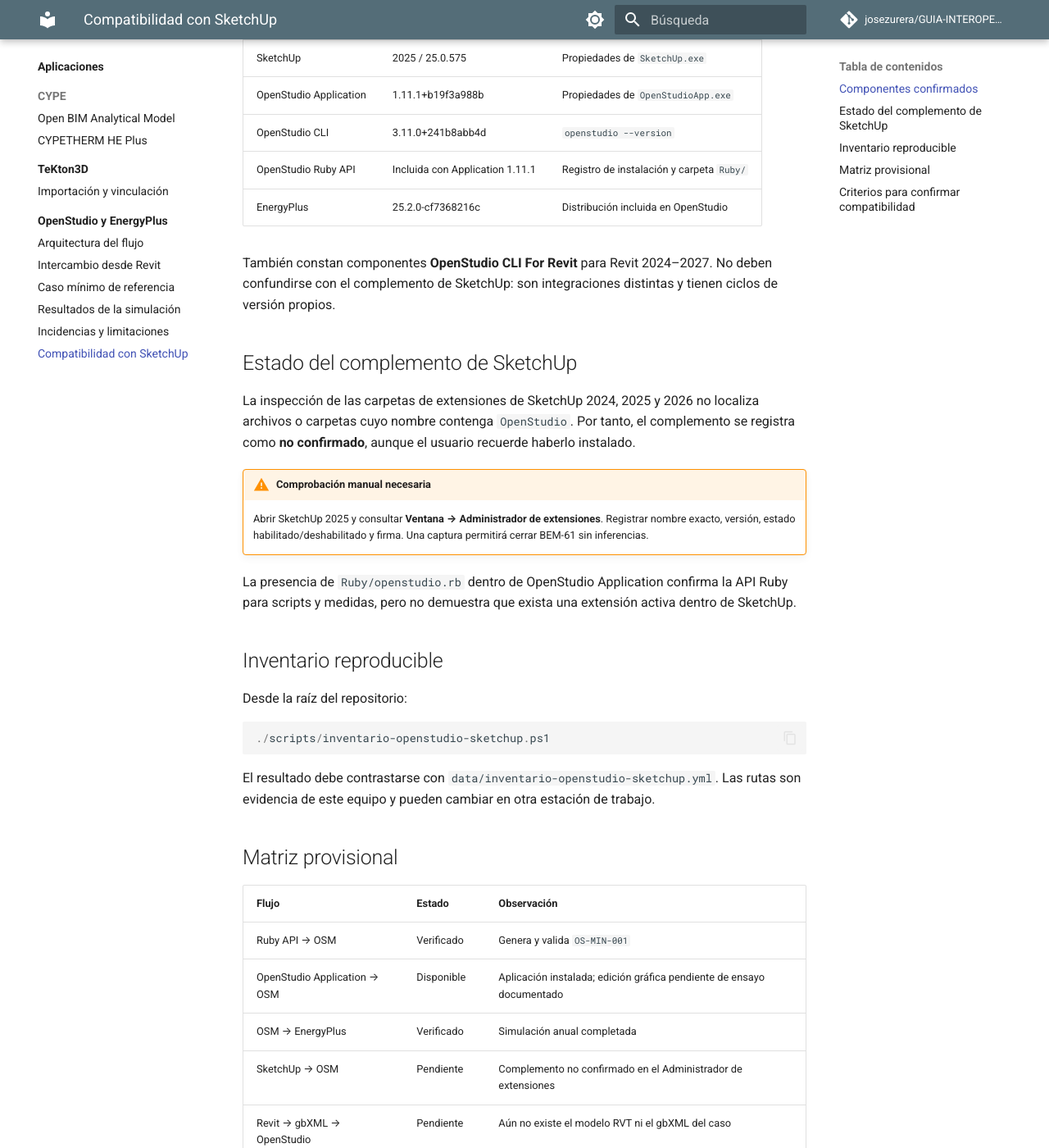
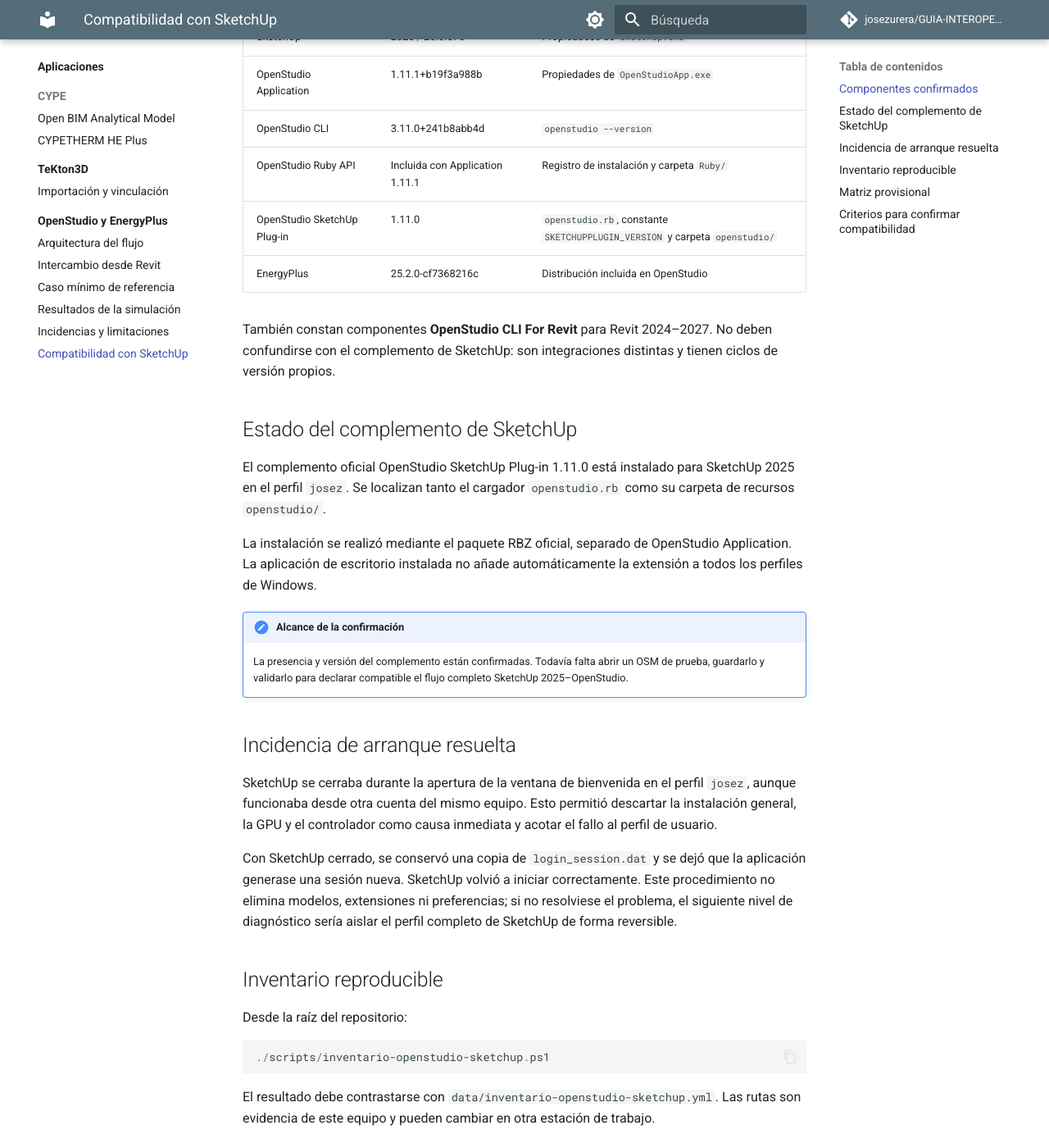
Before and after one commit to josezurera/GUIA-INTEROPERABILIDAD-BIM-MODELOS-ENERGETICOS, an MkDocs documentation site: the page built from docs/04-aplicaciones/openstudio/compatibilidad-sketchup.md, in a window 1280 px wide and 1400 px high, scrolled down 393 px. Shown: the whole window at 82% size. Built offline with MkDocs 1.6.1 and Material for MkDocs 9.7.7, drawn with Linux system fonts in a browser that asks for light colours; comment, search, counter and statistics services are not loaded; some of the changed text lies outside the part shown.

Commit message:
Confirmar complemento OpenStudio en SketchUp (BEM-61)

```diff
--- a/docs/04-aplicaciones/openstudio/compatibilidad-sketchup.md
+++ b/docs/04-aplicaciones/openstudio/compatibilidad-sketchup.md
@@ -1,6 +1,6 @@
 # Compatibilidad de SketchUp y OpenStudio
 
-Esta página registra el inventario del equipo de ensayo. No constituye todavía una matriz oficial de compatibilidad: distingue lo comprobado mediante ejecutables de lo que requiere abrir SketchUp y revisar su Administrador de extensiones.
+Esta página registra el inventario del equipo de ensayo. Distingue la instalación comprobada de la compatibilidad funcional, que requiere completar un ensayo con un modelo OSM.
 
 ## Componentes confirmados
 
@@ -10,18 +10,25 @@ Esta página registra el inventario del equipo de ensayo. No constituye todavía
 | OpenStudio Application | 1.11.1+b19f3a988b | Propiedades de `OpenStudioApp.exe` |
 | OpenStudio CLI | 3.11.0+241b8abb4d | `openstudio --version` |
 | OpenStudio Ruby API | Incluida con Application 1.11.1 | Registro de instalación y carpeta `Ruby/` |
+| OpenStudio SketchUp Plug-in | 1.11.0 | `openstudio.rb`, constante `SKETCHUPPLUGIN_VERSION` y carpeta `openstudio/` |
 | EnergyPlus | 25.2.0-cf7368216c | Distribución incluida en OpenStudio |
 
 También constan componentes **OpenStudio CLI For Revit** para Revit 2024–2027. No deben confundirse con el complemento de SketchUp: son integraciones distintas y tienen ciclos de versión propios.
 
 ## Estado del complemento de SketchUp
 
-La inspección de las carpetas de extensiones de SketchUp 2024, 2025 y 2026 no localiza archivos o carpetas cuyo nombre contenga `OpenStudio`. Por tanto, el complemento se registra como **no confirmado**, aunque el usuario recuerde haberlo instalado.
+El complemento oficial OpenStudio SketchUp Plug-in 1.11.0 está instalado para SketchUp 2025 en el perfil `josez`. Se localizan tanto el cargador `openstudio.rb` como su carpeta de recursos `openstudio/`.
 
-!!! warning "Comprobación manual necesaria"
-    Abrir SketchUp 2025 y consultar **Ventana → Administrador de extensiones**. Registrar nombre exacto, versión, estado habilitado/deshabilitado y firma. Una captura permitirá cerrar BEM-61 sin inferencias.
+La instalación se realizó mediante el paquete RBZ oficial, separado de OpenStudio Application. La aplicación de escritorio instalada no añade automáticamente la extensión a todos los perfiles de Windows.
 
-La presencia de `Ruby/openstudio.rb` dentro de OpenStudio Application confirma la API Ruby para scripts y medidas, pero no demuestra que exista una extensión activa dentro de SketchUp.
+!!! note "Alcance de la confirmación"
+    La presencia y versión del complemento están confirmadas. Todavía falta abrir un OSM de prueba, guardarlo y validarlo para declarar compatible el flujo completo SketchUp 2025–OpenStudio.
+
+## Incidencia de arranque resuelta
+
+SketchUp se cerraba durante la apertura de la ventana de bienvenida en el perfil `josez`, aunque funcionaba desde otra cuenta del mismo equipo. Esto permitió descartar la instalación general, la GPU y el controlador como causa inmediata y acotar el fallo al perfil de usuario.
+
+Con SketchUp cerrado, se conservó una copia de `login_session.dat` y se dejó que la aplicación generase una sesión nueva. SketchUp volvió a iniciar correctamente. Este procedimiento no elimina modelos, extensiones ni preferencias; si no resolviese el problema, el siguiente nivel de diagnóstico sería aislar el perfil completo de SketchUp de forma reversible.
 
 ## Inventario reproducible
 
@@ -40,15 +47,14 @@ El resultado debe contrastarse con `data/inventario-openstudio-sketchup.yml`. La
 | Ruby API → OSM | Verificado | Genera y valida `OS-MIN-001` |
 | OpenStudio Application → OSM | Disponible | Aplicación instalada; edición gráfica pendiente de ensayo documentado |
 | OSM → EnergyPlus | Verificado | Simulación anual completada |
-| SketchUp → OSM | Pendiente | Complemento no confirmado en el Administrador de extensiones |
+| SketchUp → OSM | Preparado | Complemento 1.11.0 instalado; falta el ensayo con un OSM |
 | Revit → gbXML → OpenStudio | Pendiente | Aún no existe el modelo RVT ni el gbXML del caso |
 
 ## Criterios para confirmar compatibilidad
 
-1. Identificar el complemento y su versión exacta.
-2. Confirmar que carga sin errores en SketchUp 2025.
-3. Abrir o importar una copia de `OS-MIN-001` sin modificar el modelo de referencia.
-4. Guardar un OSM nuevo y ejecutar `verify_model.rb` sobre una copia preparada para la prueba.
-5. Registrar pérdidas, cambios de nombres y diferencias geométricas.
+1. Confirmar visualmente que el menú y las barras de OpenStudio cargan sin errores en SketchUp 2025.
+2. Abrir o importar una copia de `OS-MIN-001` sin modificar el modelo de referencia.
+3. Guardar un OSM nuevo y ejecutar `verify_model.rb` sobre una copia preparada para la prueba.
+4. Registrar pérdidas, cambios de nombres y diferencias geométricas.
 
 Hasta completar esos pasos no se declarará compatible la combinación SketchUp 2025–OpenStudio Application 1.11.1.
```
Also changed, not shown: 2 other files.
